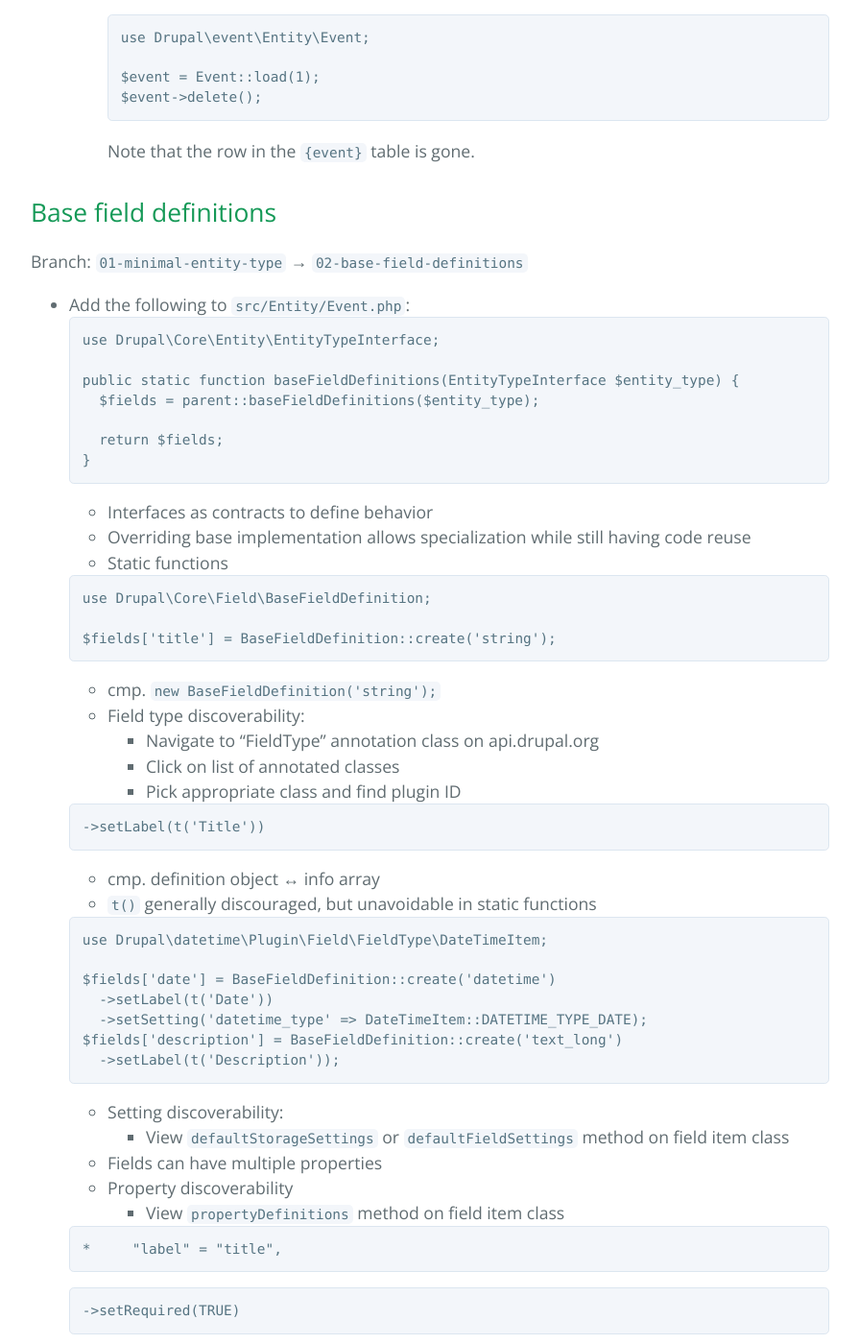
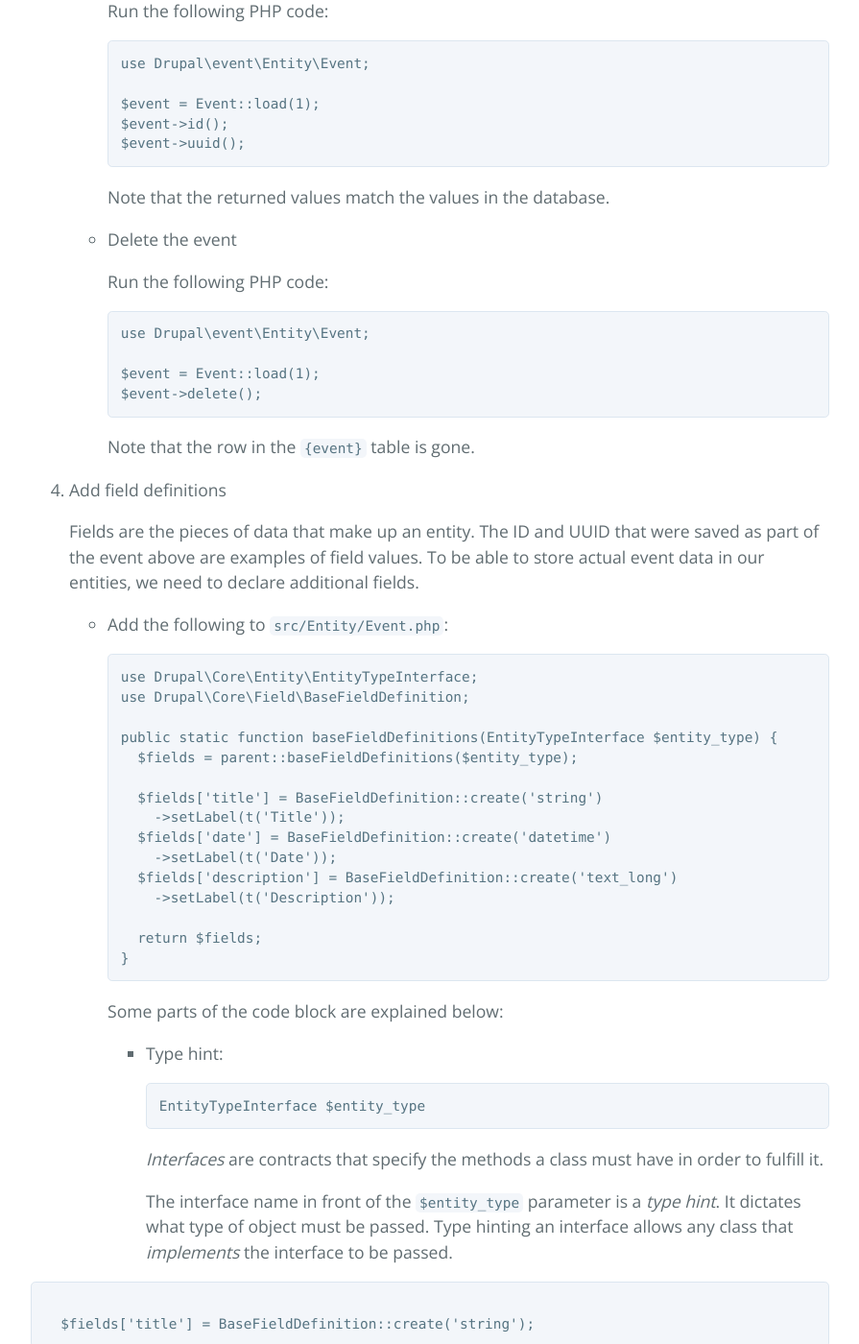
Before and after one commit to drupal-entity-training/event, a Jekyll site: the page built from index.md, in a window 1280 px wide and 1400 px high, scrolled down 4766 px. Shown: the whole window at 96% size, without its empty margins (192-1087 px from the left). Built offline with Jekyll 4.4.1, drawn with Linux system fonts in a browser that asks for light colours; some of the changed text lies outside the part shown.

Commit message:
Start at revamping the field definition part

````diff
--- a/index.md
+++ b/index.md
@@ -20,6 +20,11 @@ creating a `test.php` script and then running `drush php-script test.php`.
 ### Using entities for data storage
 
 1. Create an entity class
+
+   _Classes_ allow categorizing objects as being of a certain type. Event
+   entities, that will be created below, will be _instances_ of the entity
+   class. In terms of code organization, classes can be used to group related
+   functionality.
 
    * Create a `src` directory
 
@@ -97,6 +102,10 @@ creating a `test.php` script and then running `drush php-script test.php`.
 
 2. Add an annotation to the class
 
+   _Annotations_ are a way to provide metadata about code. Because the annotation
+   is placed right next to the code itself, this makes classes truely
+   self-contained as both functionality and metadata are in the same file.
+
    Add the following comment block to the `Event` class:
 
    ```php
@@ -200,6 +208,14 @@ creating a `test.php` script and then running `drush php-script test.php`.
 
      Note that there is a new row in the `{event}` table with an ID and a UUID.
 
+     The `Event` class inherits the `create` and `save` methods from
+     `ContentEntityBase` so they can be called without being present in the
+     `Event` class itself.
+
+     `create` is a _static_ method so it is called by using the class name and
+     the `::` syntax. `save` is not a static method so it is used with an
+     instance of the class and the `->` syntax.
+
    * Load an event fetch its ID and UUID
 
      Run the following PHP code:
@@ -227,25 +243,49 @@ creating a `test.php` script and then running `drush php-script test.php`.
 
      Note that the row in the `{event}` table is gone.
 
-## Base field definitions
-Branch: `01-minimal-entity-type` → `02-base-field-definitions`
+3. Add field definitions
 
-* Add the following to `src/Entity/Event.php`:
-  ```php
-  use Drupal\Core\Entity\EntityTypeInterface;
+   Fields are the pieces of data that make up an entity. The ID and UUID that
+   were saved as part of the event above are examples of field values. To be
+   able to store actual event data in our entities, we need to declare
+   additional fields.
 
-  public static function baseFieldDefinitions(EntityTypeInterface $entity_type) {
-    $fields = parent::baseFieldDefinitions($entity_type);
+   * Add the following to `src/Entity/Event.php`:
 
-    return $fields;
-  }
-  ```
-  * Interfaces as contracts to define behavior
-  * Overriding base implementation allows specialization while still having code reuse
-  * Static functions
+     ```php
+     use Drupal\Core\Entity\EntityTypeInterface;
+     use Drupal\Core\Field\BaseFieldDefinition;
+
+     public static function baseFieldDefinitions(EntityTypeInterface $entity_type) {
+       $fields = parent::baseFieldDefinitions($entity_type);
+
+       $fields['title'] = BaseFieldDefinition::create('string')
+         ->setLabel(t('Title'));
+       $fields['date'] = BaseFieldDefinition::create('datetime')
+         ->setLabel(t('Date'));
+       $fields['description'] = BaseFieldDefinition::create('text_long')
+         ->setLabel(t('Description'));
+
+       return $fields;
+     }
+     ```
+
+     Some parts of the code block are explained below:
+
+     * Type hint:
+
+       ```php
+       EntityTypeInterface $entity_type
+       ```
+
+       _Interfaces_ are contracts that specify the methods a class must have in
+       order to fulfill it.
+
+       The interface name in front of the `$entity_type` parameter is a _type
+       hint_. It dictates what type of object must be passed. Type hinting an
+       interface allows any class that _implements_ the interface to be passed.
 
   ```php
-  use Drupal\Core\Field\BaseFieldDefinition;
 
   $fields['title'] = BaseFieldDefinition::create('string');
   ```
@@ -258,8 +298,6 @@ Branch: `01-minimal-entity-type` → `02-base-field-definitions`
   ```php
   ->setLabel(t('Title'))
   ```
-  * cmp. definition object ↔ info array
-  * `t()` generally discouraged, but unavoidable in static functions
 
   ```php
   use Drupal\datetime\Plugin\Field\FieldType\DateTimeItem;
````
Also changed, not shown: other parts of index.md (+2 -3 lines).
